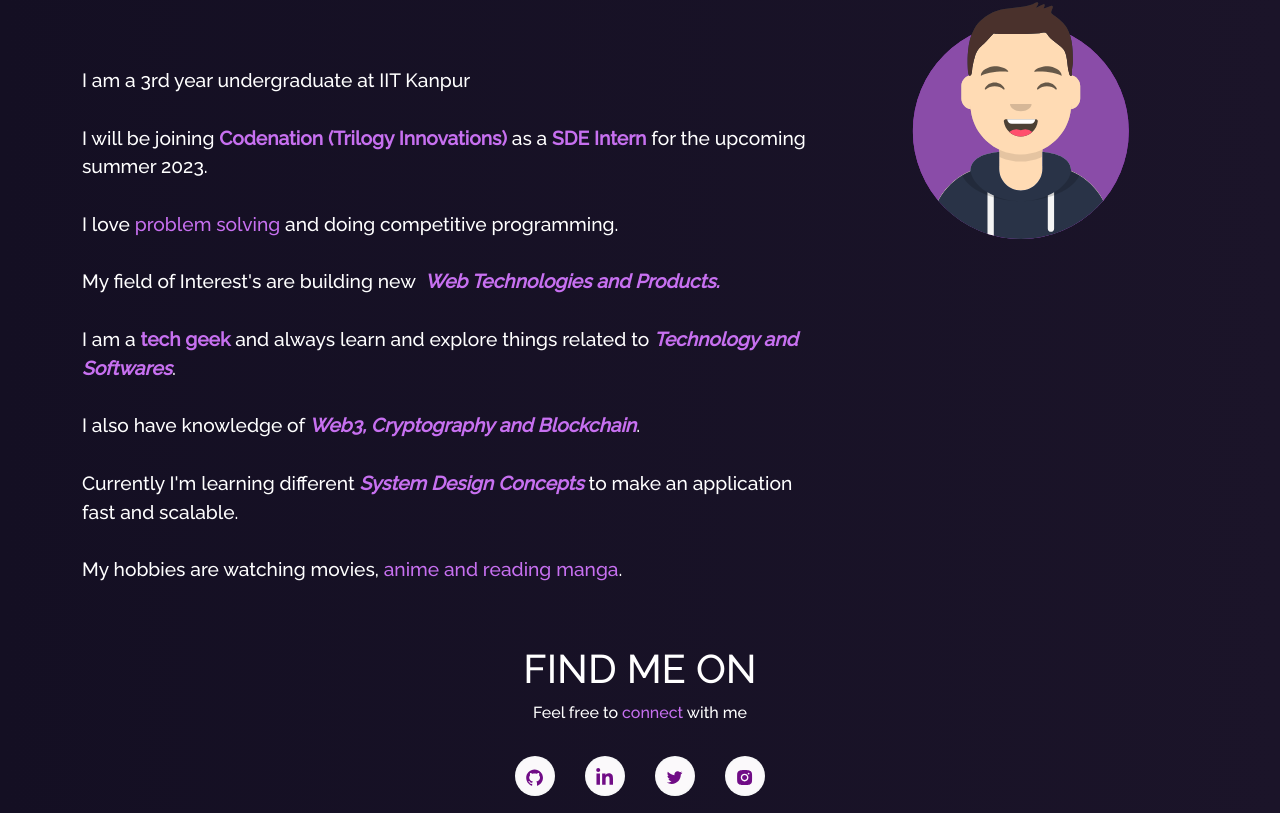
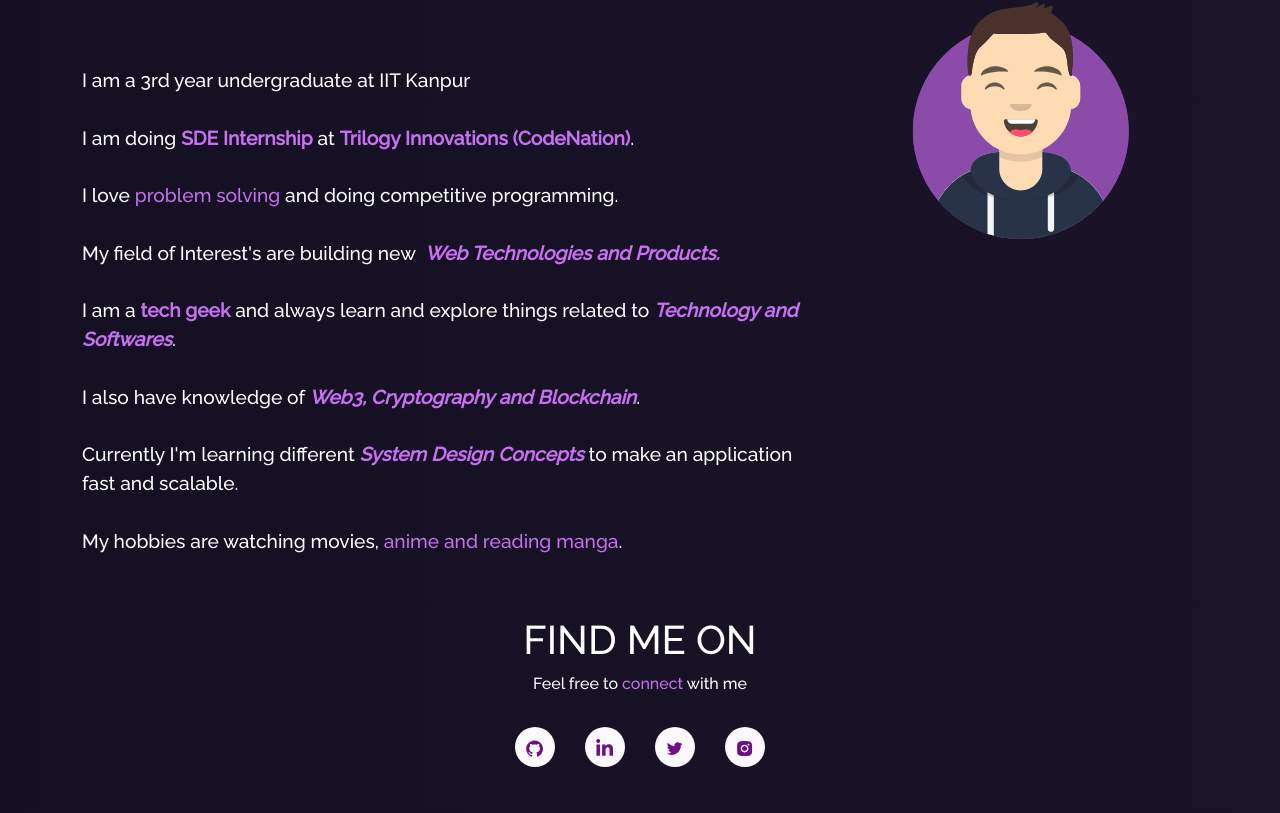
Before and after one commit to shivam-bhadani/Portfolio, a React (Create React App) app: page / in a window 1280 px wide. Shown: the part 918-1731 px from the top of the page. Built offline with nearby package versions, Linux system fonts and the light colour scheme.

Commit message:
Updated Home2

```diff
--- a/src/components/Home/Home2.js
+++ b/src/components/Home/Home2.js
@@ -22,7 +22,7 @@
               I am a 3rd year undergraduate at IIT Kanpur
               <br />
               <br />
-              I will be joining <b className="purple">Codenation (Trilogy Innovations)</b> as a <b className="purple">SDE Intern</b> for the upcoming summer 2023.
+              I am doing <b className="purple">SDE Internship</b> at <b className="purple">Trilogy Innovations (CodeNation)</b>.
               <br />
               <br />
               I love <a className="purple" style={{ "textDecoration": "none" }} href="https://www.stopstalk.com/user/profile/shivambhadani_" target={"_blank"}>problem solving</a> and doing competitive programming.
```
